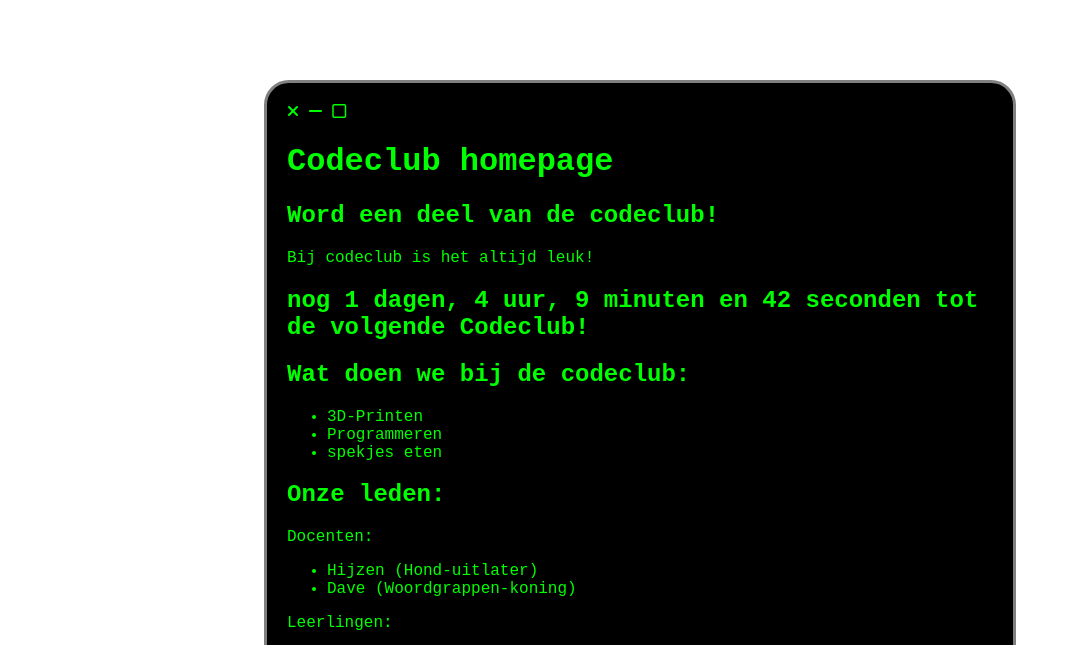
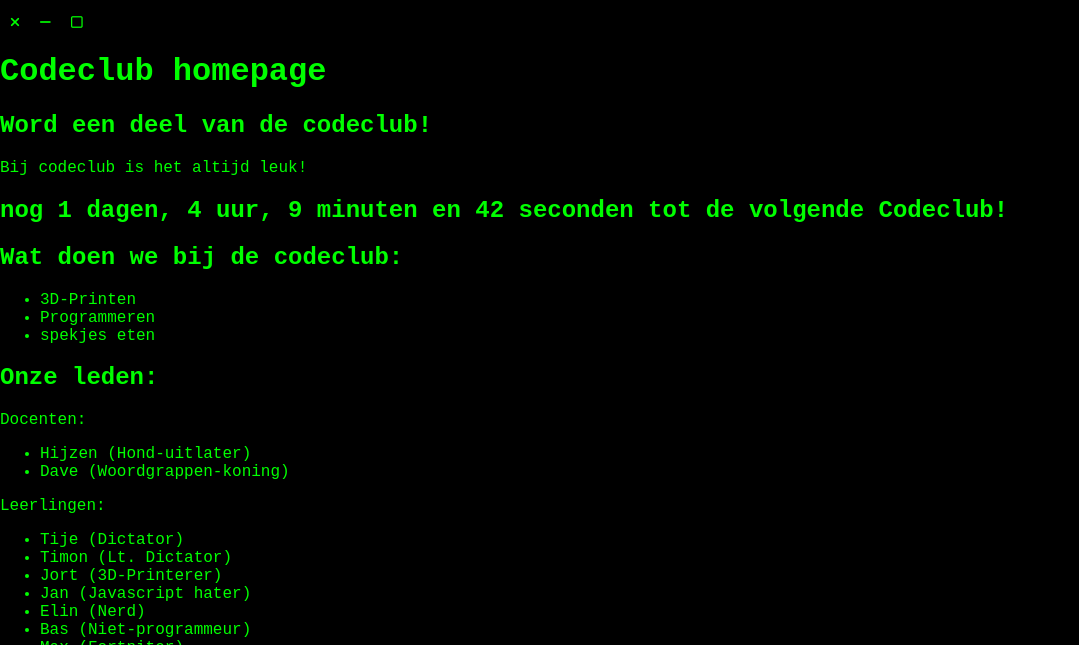
Before and after one commit to TimonDeBeste/informatica-website, a plain HTML site: page index.html in a window 1280 px wide. Shown: the top 645 px of the page, without its empty margins (0-1079 px from the left). Drawn offline with Linux system fonts and the light colour scheme.

Commit message:
Fullscreen

```diff
--- a/index.html
+++ b/index.html
@@ -10,11 +10,11 @@
 
 </head>
 <body>
-    <div class="container">
+    <div id="container" class="container fullscreen">
         <div class="top-bar">
-            <i class="fa-solid fa-xmark"></i>
-            <i class="fa-solid fa-minus"></i>
-            <i class="fa-regular fa-square"></i>
+            <button class="btn"><i class="fa-solid fa-xmark"></i></button>
+            <button class="btn minimize" onclick="minimize()"><i class="fa-solid fa-minus"></i></button>
+            <button class="btn maximize" onclick="maximize()"><i class="fa-regular fa-square"></i></button>
         </div>
         <h1>Codeclub homepage</h1>
         <h2 id="welkom">welkom</h2>
--- a/scripts/indexScript.js
+++ b/scripts/indexScript.js
@@ -52,3 +52,18 @@ var result = "nog " + days + " dagen, " + hours + " uur, " + minutes + " minuten
 document.getElementById("countdown").innerText = result;
 
 }, 1000);
+
+
+
+//function to minimize the screen
+
+function minimize() {
+	document.getElementById("container").classList.remove("fullscreen")
+	document.getElementById("container").classList.add("window")
+
+}
+
+function maximize() {
+	document.getElementById("container").classList.remove("window")
+	document.getElementById("container").classList.add("fullscreen")
+}
--- a/styles/indexStyles.css
+++ b/styles/indexStyles.css
@@ -1,9 +1,24 @@
 body {
     font-family: 'Source Code Pro', monospace;
+    margin: 0;
+}
+
+body:has(.window) {
     background-color: white;
 }
 
+body:has(.fullscreen) {
+    background-color: black;
+}
+
+
 .container {
+    color: #00FF00;
+    border-color: gray;
+    background-color: black;
+}
+
+.container.window {
     border-style: solid;
     border-radius: 25px;
     padding-top: 20px;
@@ -11,13 +26,25 @@ body {
     margin: 10vh;
     margin-right: 20vw;
     margin-left: 20vw;
-    color: #00FF00;
-    border-color: gray;
-    background-color: black;
+}
+
+.container.fullscreen {
+    border-radius: 0;
+    margin: 0vh;
+    margin-bottom: 0vh;
 }
 
 .top-bar {
-
     padding: 0px;
     margin: 0px;
 }
+
+.btn {
+    border-style: none;
+    color: #00FF00;
+    background-color: black;
+    padding: 0;
+    margin-top: 15px;
+    margin-left: 10px;
+
+}
```
Also changed, not shown: styles/footerStyles.css (line endings or trailing spaces).
